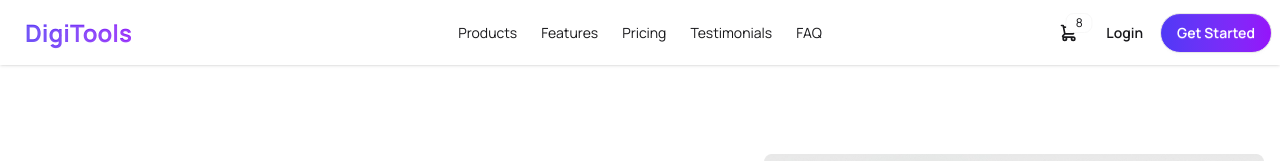
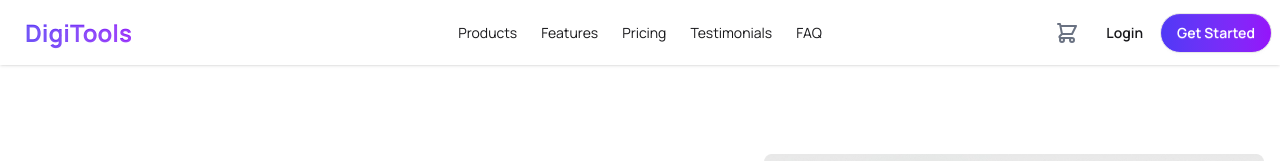
Before and after one commit to Ahsanul-Islam-083/digi-tools, a React (Vite) app: page / in a window 1280 px wide. Shown: the top 161 px of the page. Built offline with nearby package versions, Linux system fonts and the light colour scheme.

Commit message:
added dynamic cart length in the navbar's cart icon

```diff
--- a/src/App.jsx
+++ b/src/App.jsx
@@ -18,7 +18,7 @@
 
   return (
     <>
-      <Navbar/>
+      <Navbar cart={cart}/>
       <Banner/>
       <Stats/>
 
@@ -31,7 +31,7 @@
       <Workflow/>
       <Footer/>
 
-      <ToastContainer/>
+      <ToastContainer  position="top-center"/>
     </>
   )
 }
--- a/src/components/Navbar.jsx
+++ b/src/components/Navbar.jsx
@@ -1,6 +1,6 @@
 import React from 'react';
 
-const Navbar = () => {
+const Navbar = ({cart}) => {
     return (
         <div className='shadow-sm sticky top-0 z-10 bg-white'>
             <div className="navbar container mx-auto">
@@ -32,8 +32,8 @@
                 </div>
                 <div className="navbar-end">
                     <div className="indicator rounded-full mr-2.5">
-                        <svg xmlns="http://www.w3.org/2000/svg" className="h-5 w-5" fill="none" viewBox="0 0 24 24" stroke="currentColor"> <path strokeLinecap="round" strokeLinejoin="round" strokeWidth="2" d="M3 3h2l.4 2M7 13h10l4-8H5.4M7 13L5.4 5M7 13l-2.293 2.293c-.63.63-.184 1.707.707 1.707H17m0 0a2 2 0 100 4 2 2 0 000-4zm-8 2a2 2 0 11-4 0 2 2 0 014 0z" /> </svg>
-                        <span className="badge badge-sm indicator-item">8</span>
+                        <svg xmlns="http://www.w3.org/2000/svg" className="h-6 w-6 text-gray-500" fill="none" viewBox="0 0 24 24" stroke="currentColor"> <path strokeLinecap="round" strokeLinejoin="round" strokeWidth="2" d="M3 3h2l.4 2M7 13h10l4-8H5.4M7 13L5.4 5M7 13l-2.293 2.293c-.63.63-.184 1.707.707 1.707H17m0 0a2 2 0 100 4 2 2 0 000-4zm-8 2a2 2 0 11-4 0 2 2 0 014 0z" /> </svg>
+                        {cart.length ? <span className="badge badge-sm indicator-item bg-red-500 rounded-full font-bold text-xs text-white">{cart.length}</span>: <span></span>}
                     </div>
                     <a className='btn btn-ghost rounded-full'>Login</a>
                     <a className="btn bg-linear-to-r from-[#4F39F6] to-[#9514FA] text-white rounded-full">Get Started</a>
```
